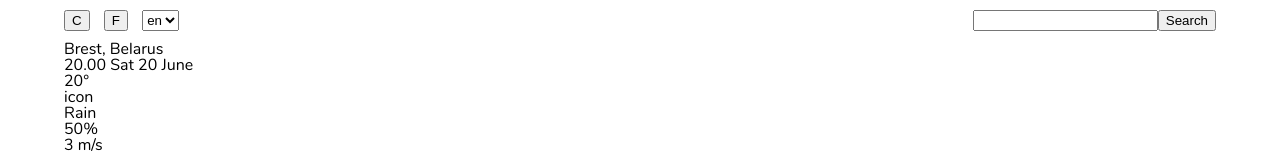
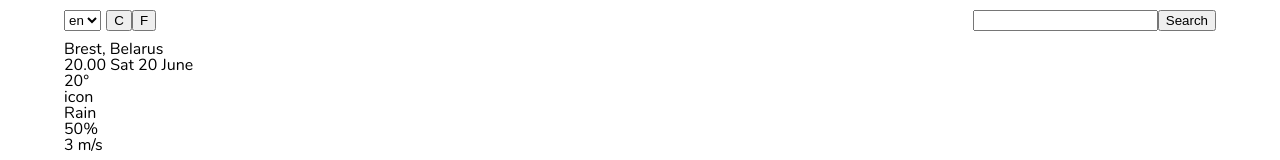
Before and after one commit to gagarin880120/fancy-weather-react, a React app: page / in a window 1280 px wide. Shown: the top 160 px of the page. Built offline with nearby package versions, Linux system fonts and the light colour scheme.

Commit message:
fix: change some styles

```diff
--- a/src/components/NavBar/NavBar.jsx
+++ b/src/components/NavBar/NavBar.jsx
@@ -7,14 +7,16 @@ import SearchField from '../SearchField/SearchField';
 export default function NavBar() {
   return (
     <div className={styles.wrapper}>
-      <div className={styles.buttonsContainer}>
-        <TemperatureScaleButton
-          scale="celsius"
-        />
-        <TemperatureScaleButton
-          scale="fahrenheit"
-        />
+      <div className={styles.container}>
         <LanguageSelect />
+        <div className={styles.scaleButtons}>
+          <TemperatureScaleButton
+            scale="celsius"
+          />
+          <TemperatureScaleButton
+            scale="fahrenheit"
+          />
+        </div>
       </div>
       <SearchField />
     </div>
--- a/src/components/NavBar/NavBar.module.css
+++ b/src/components/NavBar/NavBar.module.css
@@ -4,8 +4,8 @@
   justify-content: space-between;
 }
 
-.buttonsContainer {
-  width: 10%;
+.container {
+  width: 8%;
   display: flex;
   justify-content: space-between;
 }
```
